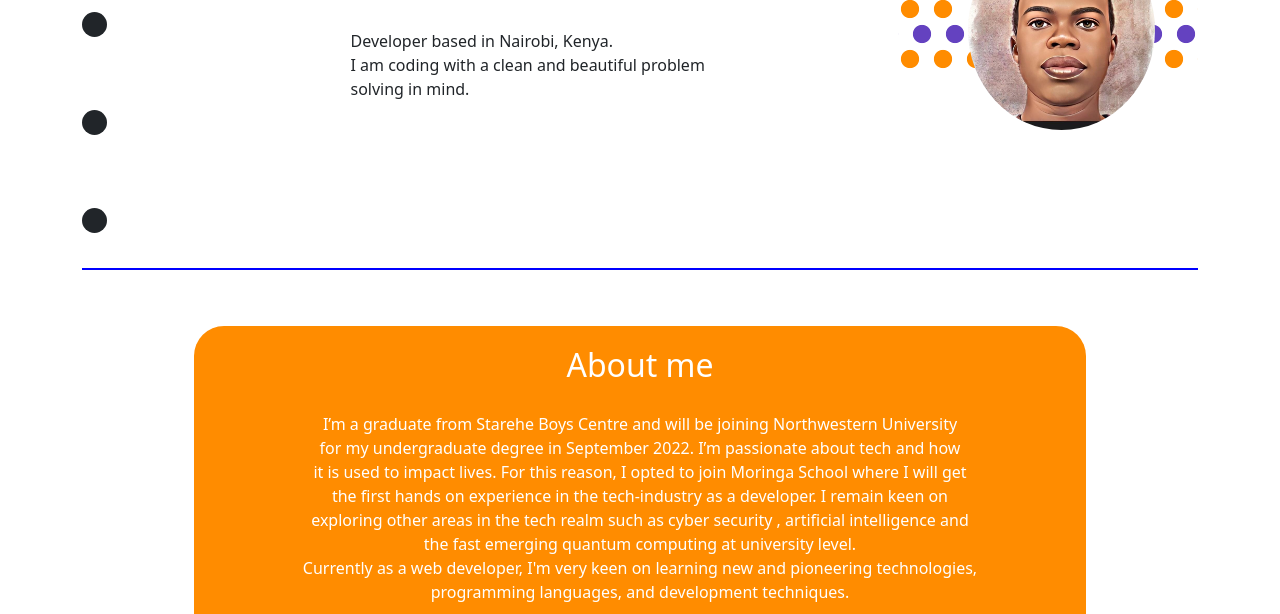
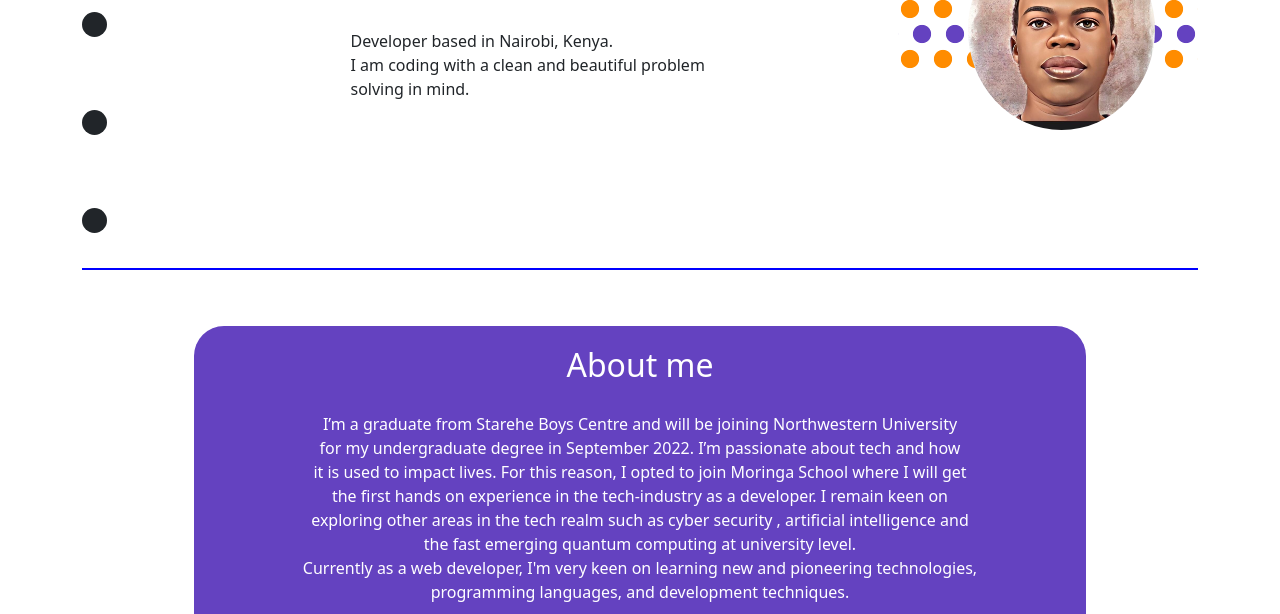
Before and after one commit to aust1inn/aust1inn-portfolio, a plain HTML site: page index.html in a window 1280 px wide. In both pictures the pointer is over the element 639 px from the left and 711 px from the top of the page. Shown: the part 186-800 px from the top of the page. Drawn offline with Linux system fonts and the light colour scheme.

Commit message:
adds the transition effect at the about me section

```diff
--- a/index.html
+++ b/index.html
@@ -89,7 +89,7 @@
                     <div class="card-body">
                       <h5 class="card-title">Insurance</h5>
                       <p class="card-text">An insurance website where users can remotely book their insurance terms,schedule for appointments ,view and subscribe to
-                          our various offers.Html css used
+                          our various,affordable and unique offers.Html css used
                       </p>
                       <a href="https://aust1inn.github.io/Insurance_Website/" class="btn btn-primary">Go</a>
                     </div>
--- a/style.css
+++ b/style.css
@@ -34,6 +34,7 @@ header{
     radial-gradient(circle at 12px 12px,#FF8C00 20%, transparent 22%) 33px 27px/33px 50px;
 }
 
+
 .about-me{
     height: 50vh;
     width: 80%;
@@ -43,9 +44,15 @@ header{
     border-radius: 30px;
     color: #fff;
     text-align: center;
+    transition: 2s height;
 }
 .about-me h2{
     padding: 20px;
+}
+
+.about-me:hover{
+    background-color: rgb(100, 66, 192);
+    height: 60vh;
 }
 .hobbies{
     height: 50vh;
```
